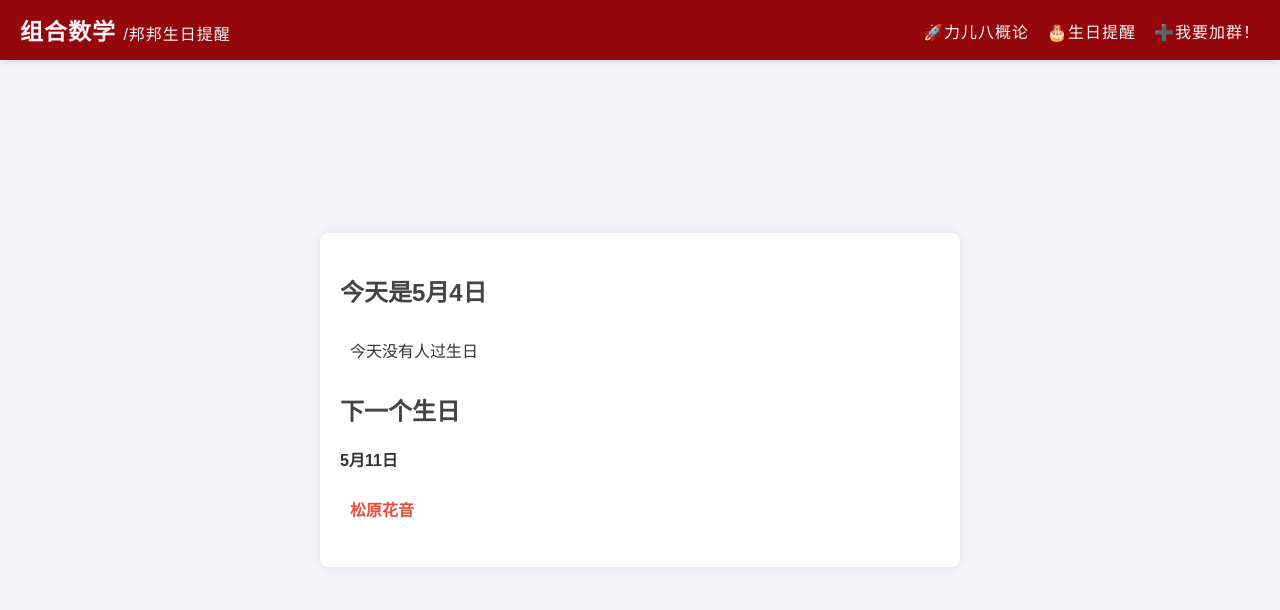
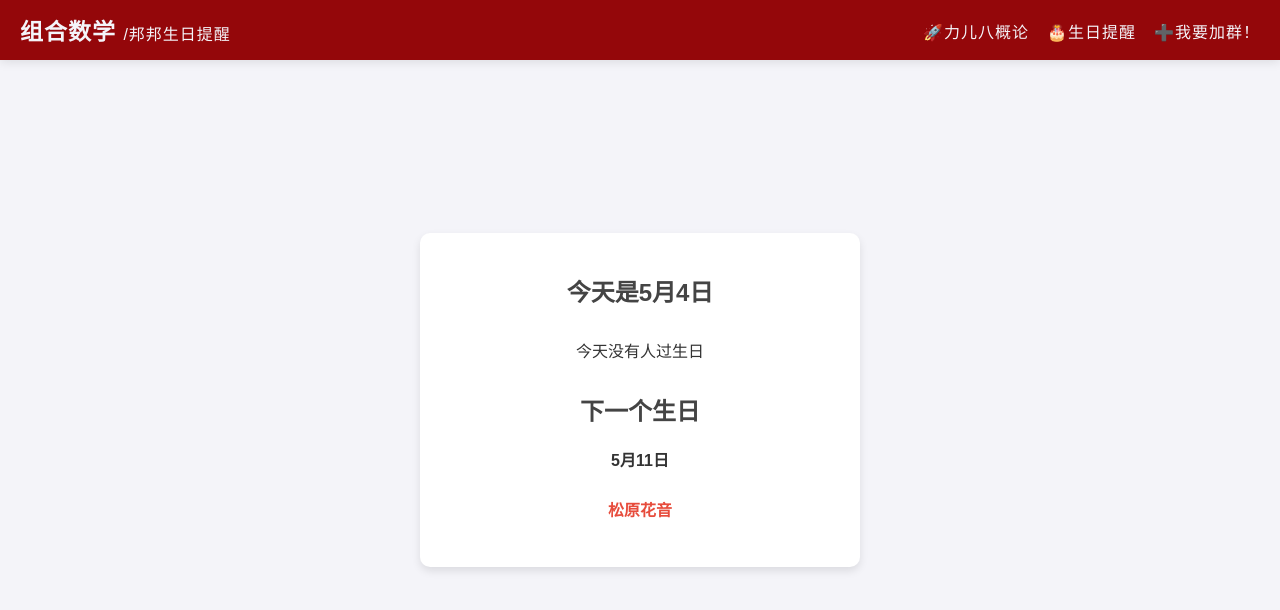
Before and after one commit to BanGDreamPKU/BanGDreamPKU.github.io, a plain HTML site: page birthday/index.html in a window 1280 px wide. Drawn offline with Linux system fonts and the light colour scheme.

Commit message:
update to birthday/index.html

```diff
--- a/birthday/index.html
+++ b/birthday/index.html
@@ -61,6 +61,33 @@
             height: 100vh;
             flex-direction: column;
         }
+
+        .container {
+            background-color: #fff;
+            padding: 20px;
+            border-radius: 10px;
+            box-shadow: 0 4px 8px rgba(0, 0, 0, 0.1);
+            text-align: center;
+            max-width: 400px;
+
+            opacity: 0;
+            /* 初始完全透明 */
+            visibility: hidden;
+            /* 初始隐藏元素 */
+            transform: translateY(20px);
+            /* 初始下移20像素 */
+            transition: all 1s ease-out;
+            /* 过渡效果持续1秒 */
+        }
+
+        .container.active {
+            opacity: 1;
+            /* 最终完全不透明 */
+            visibility: visible;
+            /* 显示元素 */
+            transform: translateY(0);
+            /* 恢复原始位置 */
+        }
     </style>
 </head>
 
@@ -95,6 +122,14 @@
         </div>
     </div>
     <script src="script.js"></script>
+    <script>
+        document.addEventListener("DOMContentLoaded", function () {
+            // 页面加载完成后添加active类触发动画
+            setTimeout(() => {
+                document.querySelector('.container').classList.add('active');
+            }, 100); // 添加100ms延迟确保动画生效
+        });
+    </script>
 </body>
 
 </html>
```
